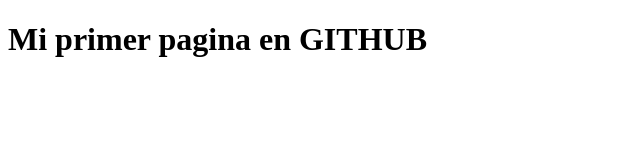
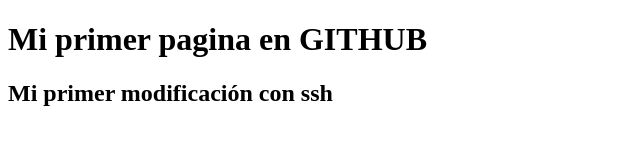
Before and after one commit to siryefers6/siryefers6.github.io, a plain HTML site: page index.html in a window 1280 px wide. Shown: the whole page, without its empty margins (0-640 px from the left). Drawn offline with Linux system fonts and the light colour scheme.

Commit message:
Mi primer commit con ssh, agregé una linea de código a index.html

```diff
--- a/index.html
+++ b/index.html
@@ -7,5 +7,6 @@
 </head>
 <body>
     <h1>Mi primer pagina en GITHUB</h1>
+    <h2>Mi primer modificación con ssh</h2>
 </body>
 </html>
```
Also changed, not shown: 1 other file.
